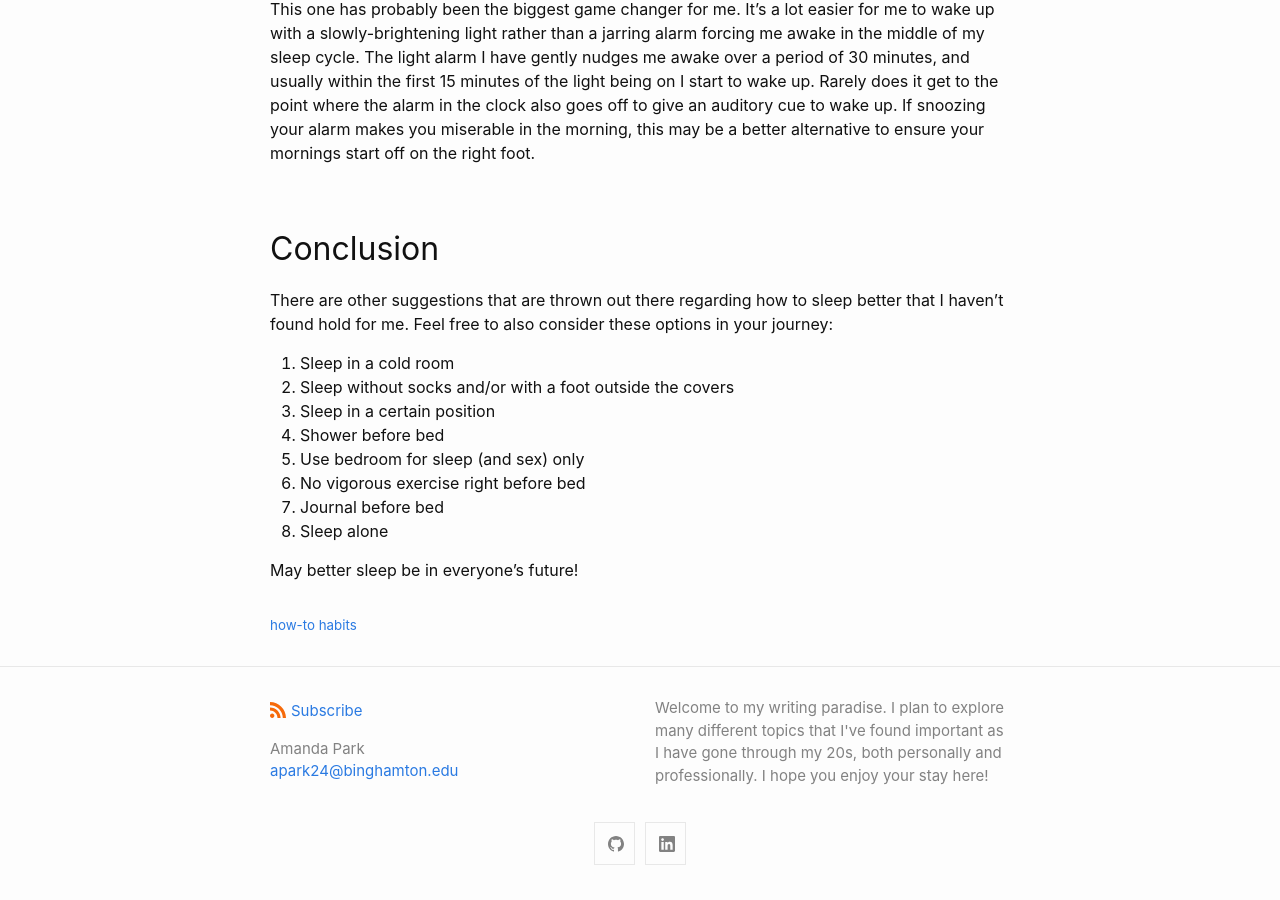
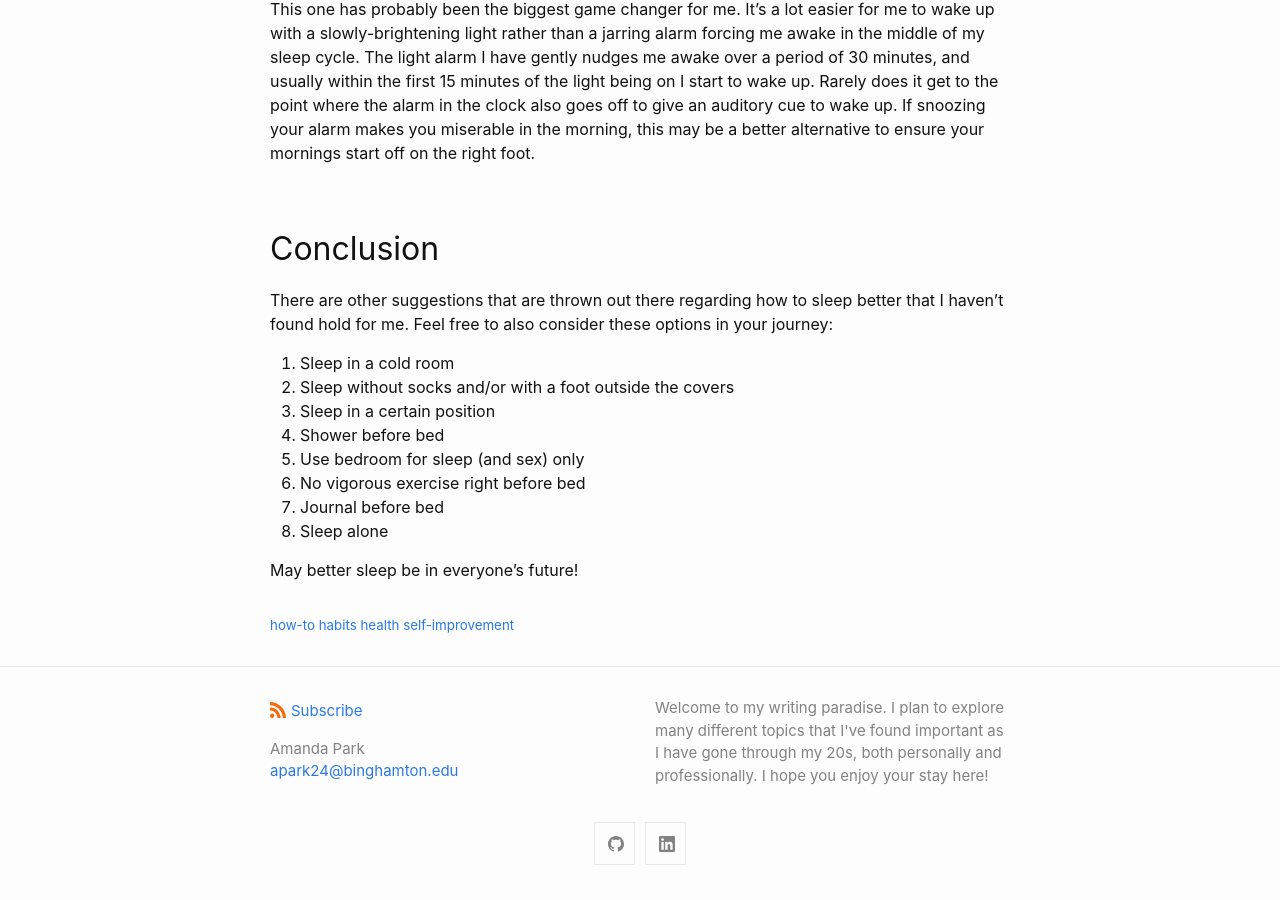
Before and after one commit to amanda-park/amanda-park.github.io, a Jekyll site: the page built from _posts/2020-05-09-sleep-better.md, in a window 1280 px wide and 900 px high, scrolled down 2387 px. Built offline with Jekyll 4.4.1, drawn with Linux system fonts in a browser that asks for light colours.

Commit message:
Update 2020-05-09-sleep-better.md

```diff
--- a/_posts/2020-05-09-sleep-better.md
+++ b/_posts/2020-05-09-sleep-better.md
@@ -2,7 +2,7 @@
 layout: post
 title: "How To Sleep Better"
 date: 2020-05-09
-tags: [how-to, habits]
+tags: [how-to, habits, health, self-improvement]
 ---
 
 Over the years I've gotten better at getting consistently good nights of sleep. Here are a few tips you can implement that may help you wake up ready to tackle the world when your alarm goes off:
```
